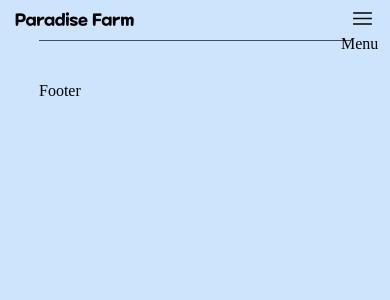
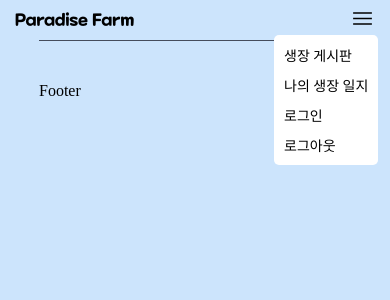
Before and after one commit to Strawberry-Leaf-Analysis-Project/Strawberry-Leaf-Analysis-Project-FrontEnd, a React (Create React App) app: page / in a window 390 px wide. Both pictures are taken after a click on the picture 362 px from the left and 18 px from the top of the page. Shown: the top 300 px of the page. Built offline with nearby package versions, Linux system fonts and the light colour scheme; a web font is replaced by a local one.

Commit message:
feat: 모바일 환경 menu 창 제작

```diff
--- a/src/navigation/MenuTitle.ts
+++ /dev/null
@@ -1 +0,0 @@
-export const MenuTitle: Array<String> = ['생장 게시판','나의 생장 일지','로그인','로그아웃']
--- a/src/navigation/Nav.tsx
+++ b/src/navigation/Nav.tsx
@@ -27,10 +27,10 @@ function Nav() {
         </NavDesktopDiv>)
         :
         (<NavMobileDiv>
-          <StyledLinkMobileTitle to='/'>Paradise Farm</StyledLinkMobileTitle>
+          <StyledLinkMobileTitle to='/' onClick={()=>setTogle(false)}>Paradise Farm</StyledLinkMobileTitle>
           <MenuMobileDiv>
             <MenuMobileImgDiv src={Menu} onClick={MenuTogle}></MenuMobileImgDiv>
-            {togle ? (<UserMenu />) : (null)}
+            {togle ? (<UserMenu  setTogle={setTogle} />) : (null)}
           </MenuMobileDiv>
         </NavMobileDiv>)}
     </NavDiv>
--- a/src/userMenu/Menu.tsx
+++ b/src/userMenu/Menu.tsx
@@ -1,8 +1,19 @@
 import React from 'react'
 import {MenuDiv} from './styled_Menu'
-function UserMenu() {
+import {MenuTitle} from './MenuTitle'
+import { MenuTitleDiv } from './styled_Menu'
+function UserMenu({setTogle}:any) {
+  console.log(MenuTitle[0].title)
+  const onTogle = () =>{
+    setTogle(false)
+  }
   return (
-    <MenuDiv>Menu</MenuDiv>
+
+    <MenuDiv>
+      {MenuTitle.map((element)=>(
+        <MenuTitleDiv to={element.url} onClick={onTogle}> {element.title}</MenuTitleDiv>
+      ))}
+    </MenuDiv>
   )
 }
 
--- /dev/null
+++ b/src/userMenu/MenuTitle.ts
@@ -0,0 +1,6 @@
+export const MenuTitle: Array<object | any> = [
+    {title: '생장 게시판',url:'/growth_board'},
+    {title: '나의 생장 일지',url:'/my_growth_diary'},
+    {title: '로그인',url:'/Singin'},
+    {title: '로그아웃',url:'/'},
+]
--- a/src/userMenu/styled_Menu.ts
+++ b/src/userMenu/styled_Menu.ts
@@ -1,10 +1,33 @@
-import styled from "styled-components";
+import styled,{ keyframes,css }  from "styled-components";
+import { Link } from "react-router-dom";
+
+export const menu_show = keyframes`
+    from {
+      opacity: 0;
+    }
+    to {
+      opacity: 1;
+    }
+`
 
 export const MenuDiv = styled.div`
+    display: flex;
+    z-index: 1;
+    flex-direction: column;
     position: absolute;
     font-family: 'NanumSquareNeo-R';
     right: 3%;
+    gap: 10px;
+    background-color: white;
+    padding: 10px;
+    border-radius: 5px;
+    animation: ${menu_show} 0.3s linear;
 `
-export const MenuCard = styled.div`
-
+export const MenuTitleDiv = styled(Link)`
+    font-size: 14px;
+        text-decoration: none;
+    &:focus, &:hover, &:visited, &:link, &:active {
+        text-decoration: none;
+    }
+    color: black;
 `
```
